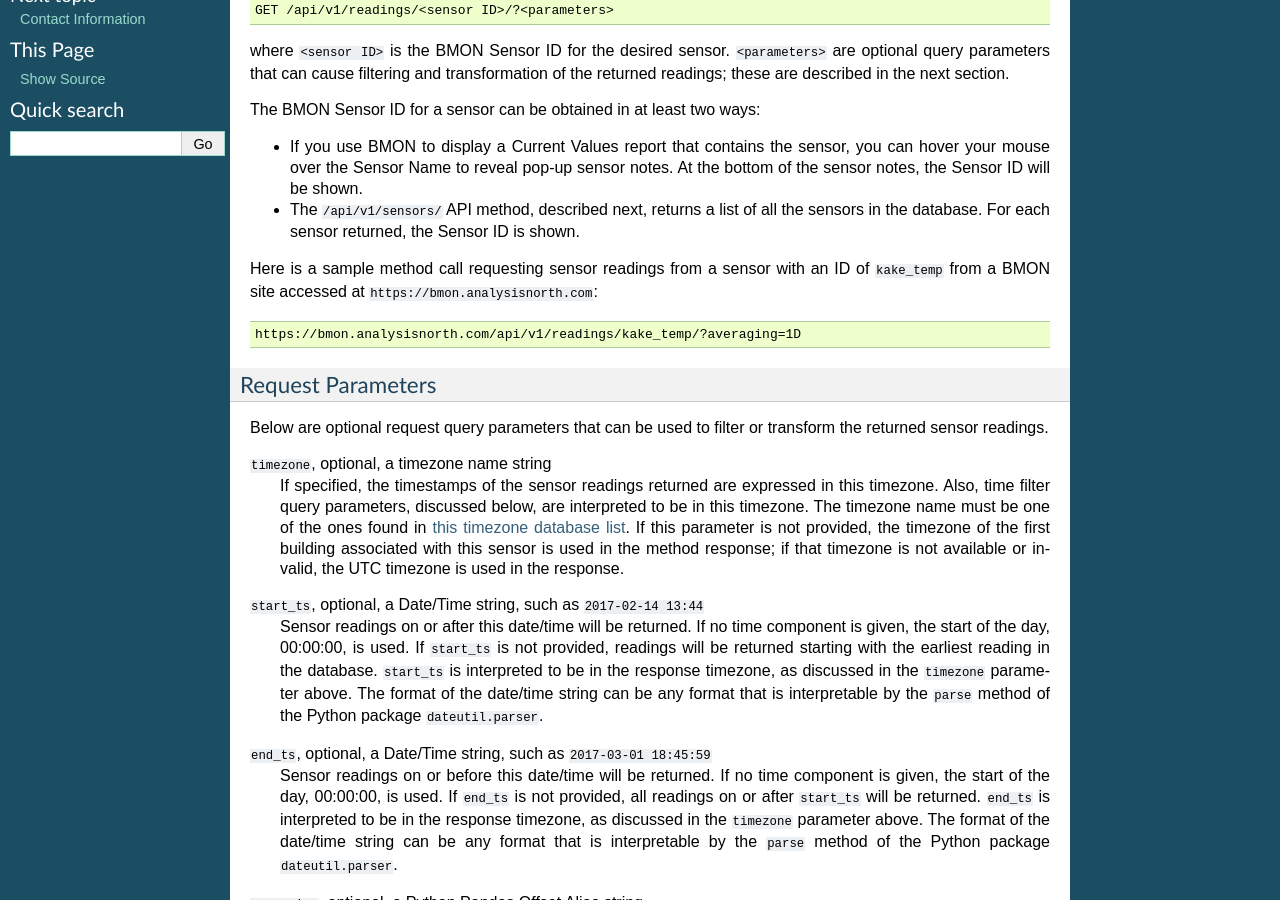
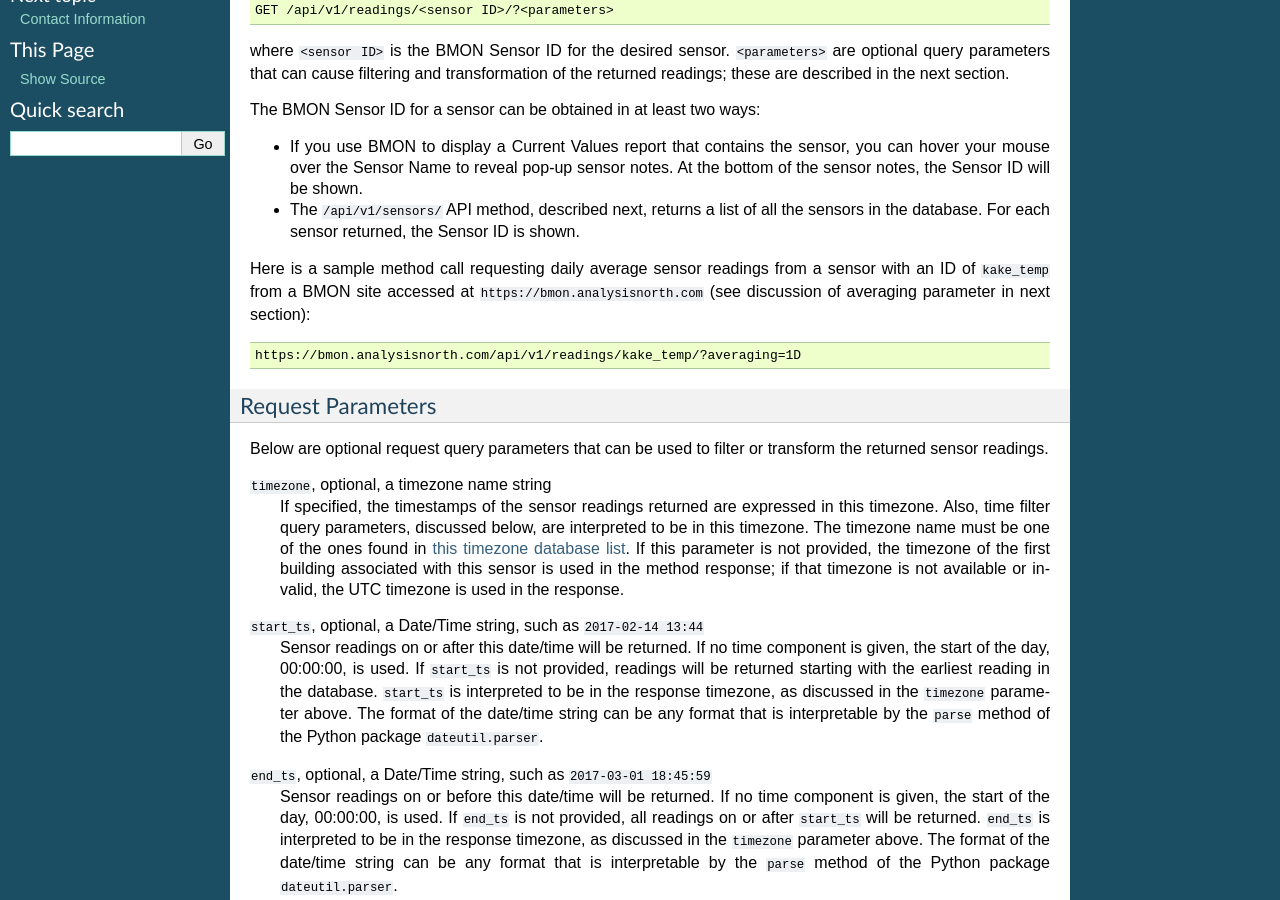
Before and after one commit to alanmitchell/bmon, a Sphinx documentation site: the page built from docs/source/api-data-access.rst, in a window 1280 px wide and 900 px high, scrolled down 441 px. Built offline with Sphinx 7.4.7, drawn with Linux system fonts in a browser that asks for light colours.

Commit message:
Better description of example.

```diff
--- a/docs/source/api-data-access.rst
+++ b/docs/source/api-data-access.rst
@@ -44,9 +44,10 @@ The BMON Sensor ID for a sensor can be obtained in at least two ways:
   the sensors in the database.  For each sensor returned, the Sensor ID is
   shown.
 
-Here is a sample method call requesting sensor readings from a sensor with an
-ID of ``kake_temp`` from a BMON site accessed at
-``https://bmon.analysisnorth.com``::
+Here is a sample method call requesting daily average sensor readings from a
+sensor with an ID of ``kake_temp`` from a BMON site accessed at
+``https://bmon.analysisnorth.com`` (see discussion of averaging parameter
+in next section)::
 
     https://bmon.analysisnorth.com/api/v1/readings/kake_temp/?averaging=1D
 
```
